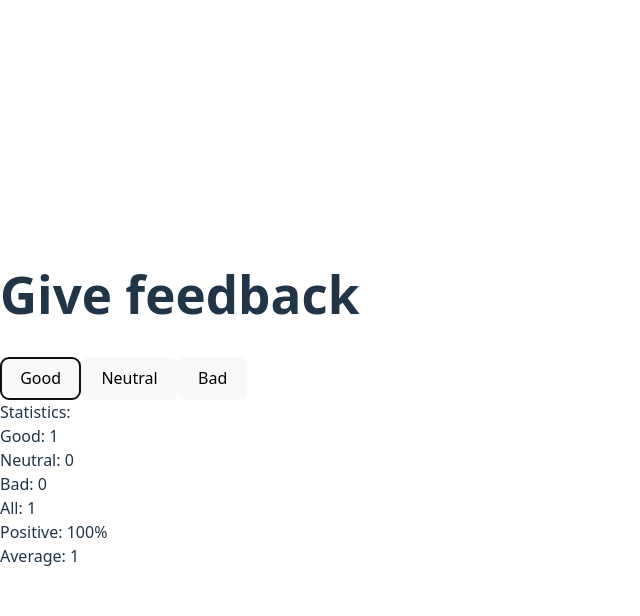
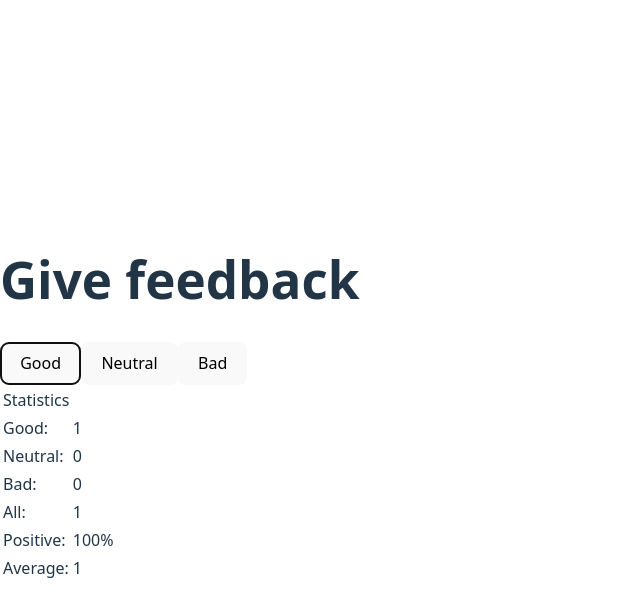
Before and after one commit to bothy4g/fullstackopen, a React (Vite) app in the folder part1/unicafe/: page / in a window 1280 px wide. Both pictures are taken after a click on the button "Good". Shown: the top 616 px of the page, without its empty margins (0-640 px from the left). Built offline with nearby package versions, Linux system fonts and the light colour scheme.

Commit message:
Unicafe step 6

```diff
--- a/part1/unicafe/src/components/StatisticLine.jsx
+++ b/part1/unicafe/src/components/StatisticLine.jsx
@@ -1,6 +1,9 @@
 const StatisticLine = ({text, value}) =>{
     return(
-        <div>{text}: {value}</div>
+        <tr>
+            <td>{text}:</td>
+            <td>{value}</td>
+        </tr>
     )
 }
 
--- a/part1/unicafe/src/components/Statistics.jsx
+++ b/part1/unicafe/src/components/Statistics.jsx
@@ -3,15 +3,17 @@ import StatisticLine from "./StatisticLine"
 const Statistics = ({good, bad, neutral, all, positive, average}) =>{
     if (all > 0)
         return(
-            <div>
-                Statistics:
+            <table>
+                <thead><tr><td colSpan="2">Statistics</td></tr></thead>
+                <tbody>
                     <StatisticLine text="Good" value={good}/>
                     <StatisticLine text="Neutral" value={neutral}/>
                     <StatisticLine text="Bad" value={bad}/>
                     <StatisticLine text="All" value={all}/>
                     <StatisticLine text="Positive" value={positive + "%"}/>
                     <StatisticLine text="Average" value={average}/>
-            </div>
+                </tbody>
+            </table>
         )
     else
         return <div>No feedback given.</div>
```
Lines whose indentation alone changed are shown as unchanged.
